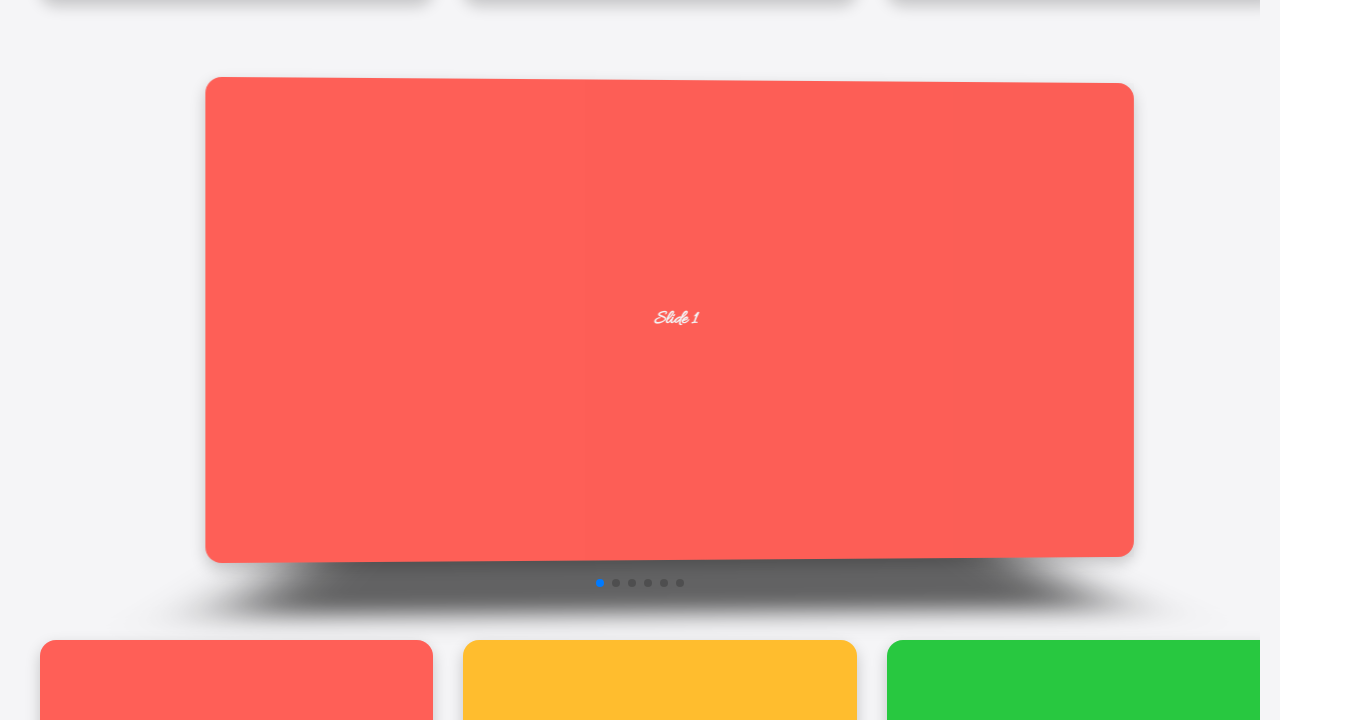
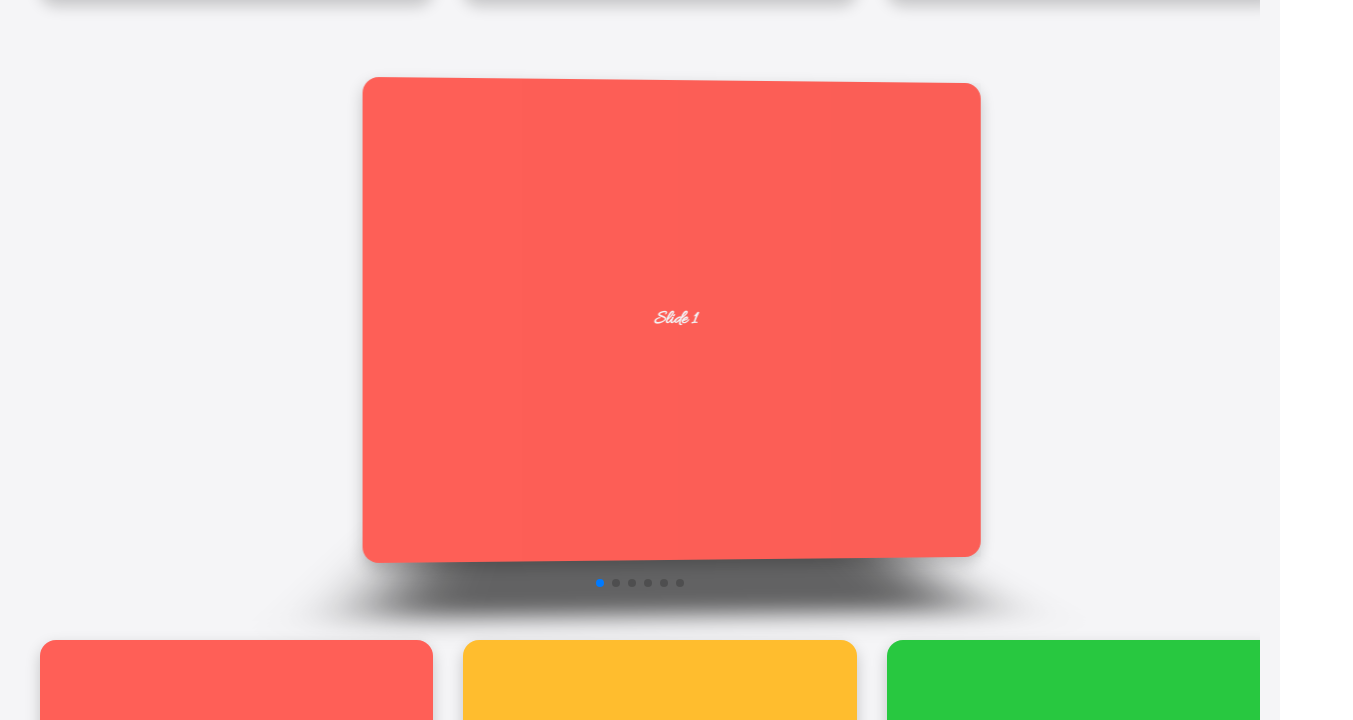
Before and after one commit to 10mo3o111/slidefolio, a website built with Vite: page index.html in a window 1280 px wide. Shown: the part 2700-3420 px from the top of the page, 1353 px wide, since content can reach past the window. Built offline with nearby package versions, Linux system fonts and the light colour scheme.

Commit message:
スライダー幅修正

```diff
--- a/src/style.css
+++ b/src/style.css
@@ -8,7 +8,7 @@
   --color-bg-black: #000;
   --color-bg-white: #f5f5f7;
   --color-bg-gray: #333;
-  --color-shadow: #00000033;
+  --color-shadow: #0003;
   --color-gray-icon: #8e8e93;
   --color-pagination: #1d1d1f;
   --color-red: #ff5f57;
@@ -197,8 +197,9 @@ address {
 }
 
 .swiper05,
-.swiper07 {
-  width: 75%;
+.swiper07,
+.swiper08 {
+  width: 50%;
 }
 
 .swiper06 .swiper-slide {
```
